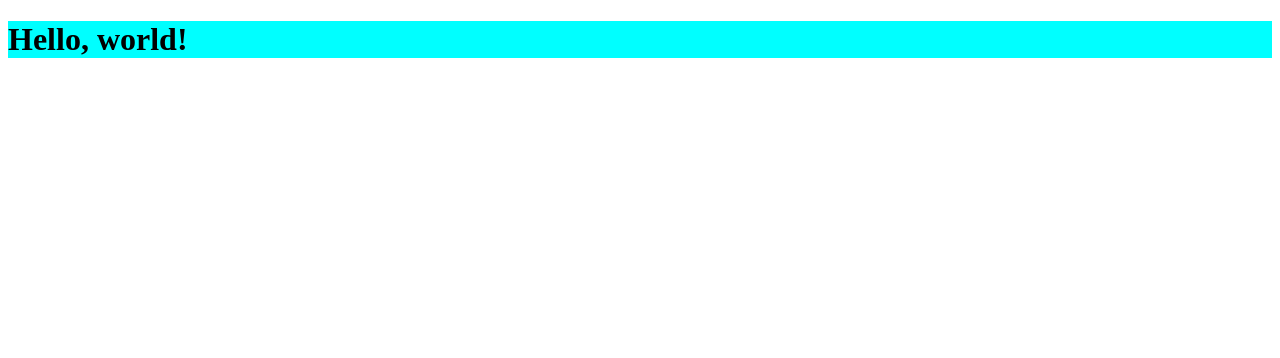
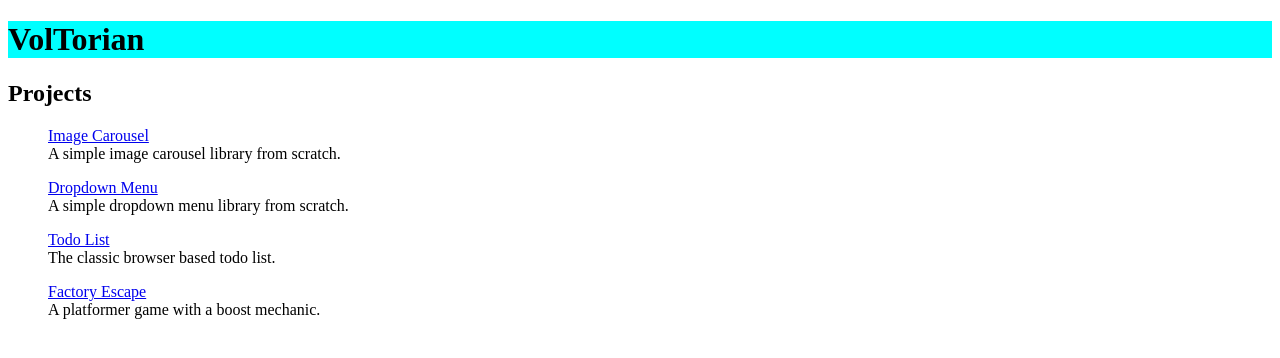
Before and after one commit to VolTorian/voltorian.github.io, a plain HTML site: page index.html in a window 1280 px wide. Drawn offline with Linux system fonts and the light colour scheme.

Commit message:
listing projects

```diff
--- a/index.html
+++ b/index.html
@@ -1,13 +1,34 @@
 <!DOCTYPE html>
 <html lang="en">
 <head>
-  <meta charset="UTF-8">
-  <meta name="viewport" content="width=device-width, initial-scale=1.0">
-  <link rel="stylesheet" href="./styles.css">
-  <script src="index.js" defer></script>
-  <title>Document</title>
+    <meta charset="UTF-8">
+    <meta name="viewport" content="width=device-width, initial-scale=1.0">
+    <link rel="stylesheet" href="./styles.css">
+    <script src="index.js" defer></script>
+    <title>Document</title>
 </head>
 <body>
-  <h1>Hello, world!</h1>
+    <h1>VolTorian</h1>
+    <div>
+        <h2>Projects</h2>
+        <ul>
+            <li>
+                <a href="https://github.com/VolTorian/image-carousel">Image Carousel</a>
+                <div>A simple image carousel library from scratch.</div>
+            </li>
+            <li>
+                <a href="https://github.com/VolTorian/dropdown-menu">Dropdown Menu</a>
+                <div>A simple dropdown menu library from scratch.</div>
+            </li>
+            <li>
+                <a href="https://github.com/VolTorian/odin-todo-list">Todo List</a>
+                <div>The classic browser based todo list.</div>
+            </li>
+            <li>
+                <a href="https://voltorian.itch.io/factory-escape">Factory Escape</a>
+                <div>A platformer game with a boost mechanic.</div>
+            </li>
+        </ul>
+    </div>
 </body>
 </html>
--- a/styles.css
+++ b/styles.css
@@ -1,3 +1,11 @@
 h1 {
     background: cyan;
 }
+
+ul {
+    list-style: none;
+}
+
+li {
+    margin-bottom: 1rem;
+}
```
